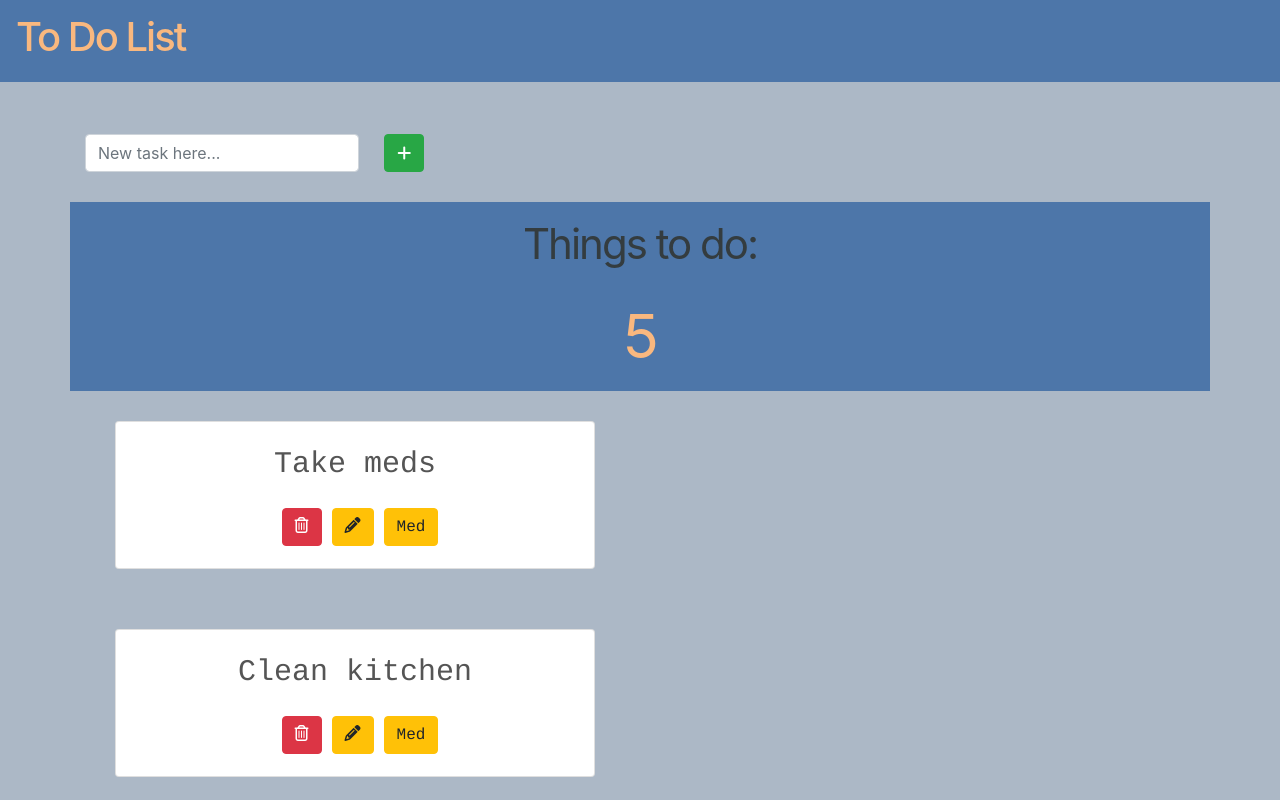
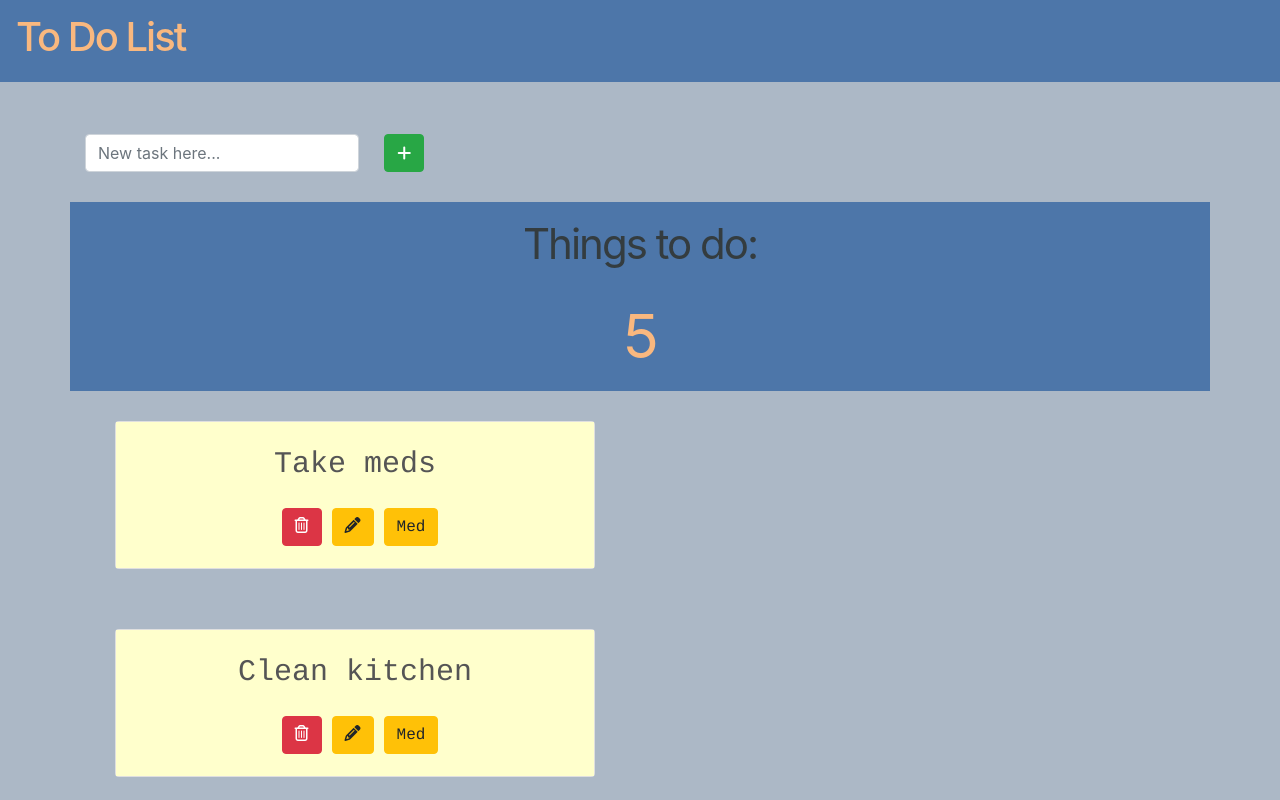
Before and after one commit to dorarad17/todo-app-frontend, a React (Create React App) app: page / in a window 1280 px wide. Shown: the top 800 px of the page. Built offline with nearby package versions, Linux system fonts and the light colour scheme.

Commit message:
added change background depending on priority

```diff
--- a/src/components/Task.js
+++ b/src/components/Task.js
@@ -11,6 +11,22 @@ class Task extends React.Component {
 
 	priorityClicked = () => {
 		this.props.priorityChangeNotify(this.props.item.id);
+	};
+
+	getStyle = () => {
+		if (this.props.item.priority === 1)
+			return {
+				background: "#ffcccc"
+			};
+		if (this.props.item.priority === 2)
+			return {
+				background: "#ffffcc"
+			};
+		else {
+			return {
+				background: "#ccffcc"
+			};
+		}
 	};
 
 	render() {
@@ -30,6 +46,7 @@ class Task extends React.Component {
 				<div className="row">
 					<div className="col-lg-6">
 						<div className="card text-center item">
+							<div style={this.getStyle()}>
 								<div className="card-body">
 									<p className="card-text">{this.props.item.description}</p>
 									<p className="card-text">
@@ -62,6 +79,7 @@ class Task extends React.Component {
 						</div>
 					</div>
 				</div>
+			</div>
 		);
 	}
 }
```
Lines whose indentation alone changed are shown as unchanged.
